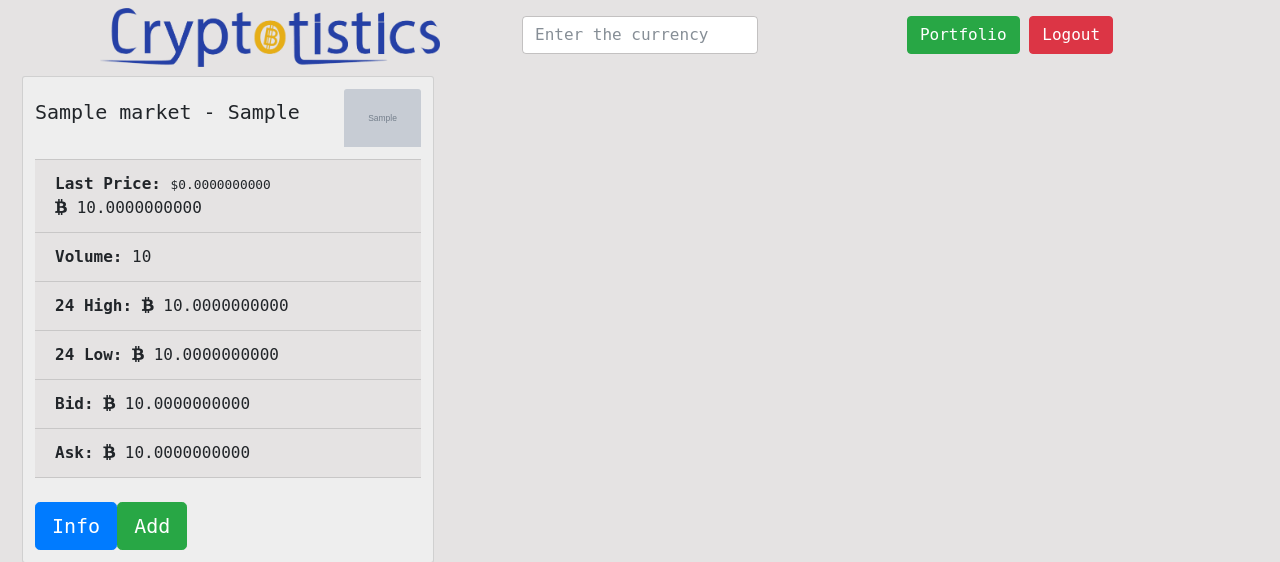
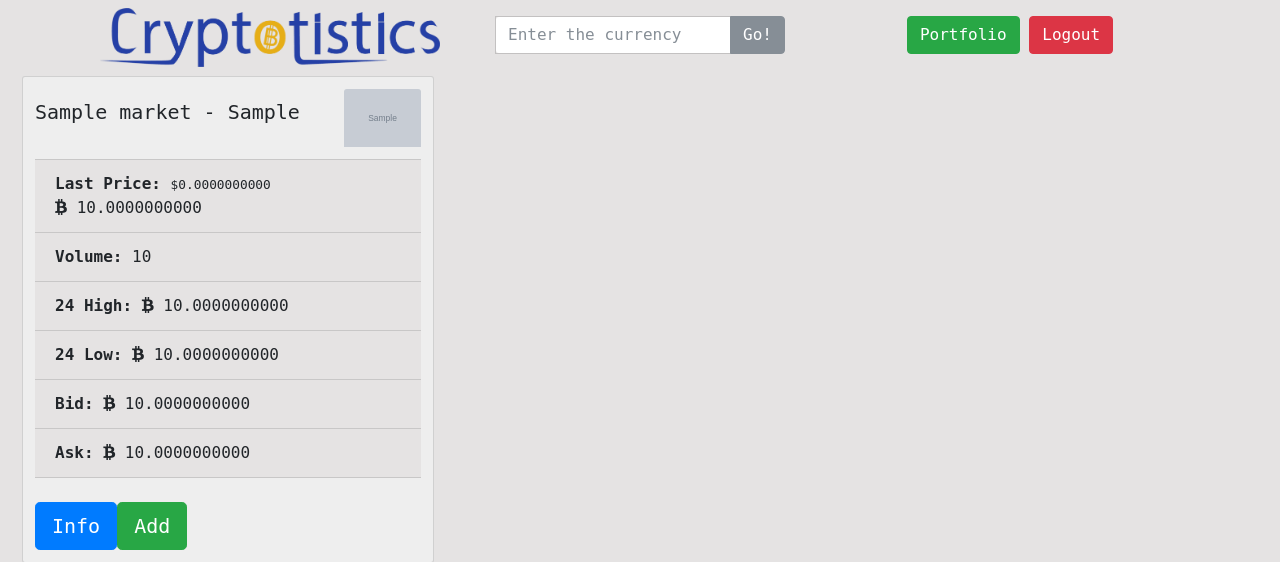
Before and after one commit to ahmermalik/Crypto_Currency_Project, a Python web app: template dashboard/templates/dashboard.html in a window 1280 px wide. Shown: the top 562 px of the page. Run offline with Jinja, Linux system fonts and the light colour scheme; the template is opened without the code that fills it: most values are stand-ins (such as "Sample title", 1, 10 or a date in 2020); grey boxes marked "Sample" are stand-in pictures; some libraries are stand-ins or nearby versions; some web fonts are replaced.

Commit message:
Update: search box size

```diff
--- a/dashboard/templates/dashboard.html
+++ b/dashboard/templates/dashboard.html
@@ -3,8 +3,11 @@
 <link rel="stylesheet" href="/static/css/search.css" type="text/css">
 {% endblock %}
 {% block search %}
-<div id="bloodhound">
-  <input class="typeahead form-control" type="text" placeholder="Enter the currency">
+<div id="bloodhound" class="input-group">
+  <input class="typeahead form-control search-box" type="text" placeholder="Enter the currency">
+  <span class="input-group-btn">
+      <button class="btn btn-secondary" type="button">Go!</button>
+  </span>
 </div>
 {% endblock %}
 
--- a/static/css/style.css
+++ b/static/css/style.css
@@ -76,3 +76,11 @@ html, body {
     padding: 12px;
     }
 }
+
+#bloodhound {
+  justify-content: center;
+}
+
+input.search-box {
+  width: auto !important;
+}
```
